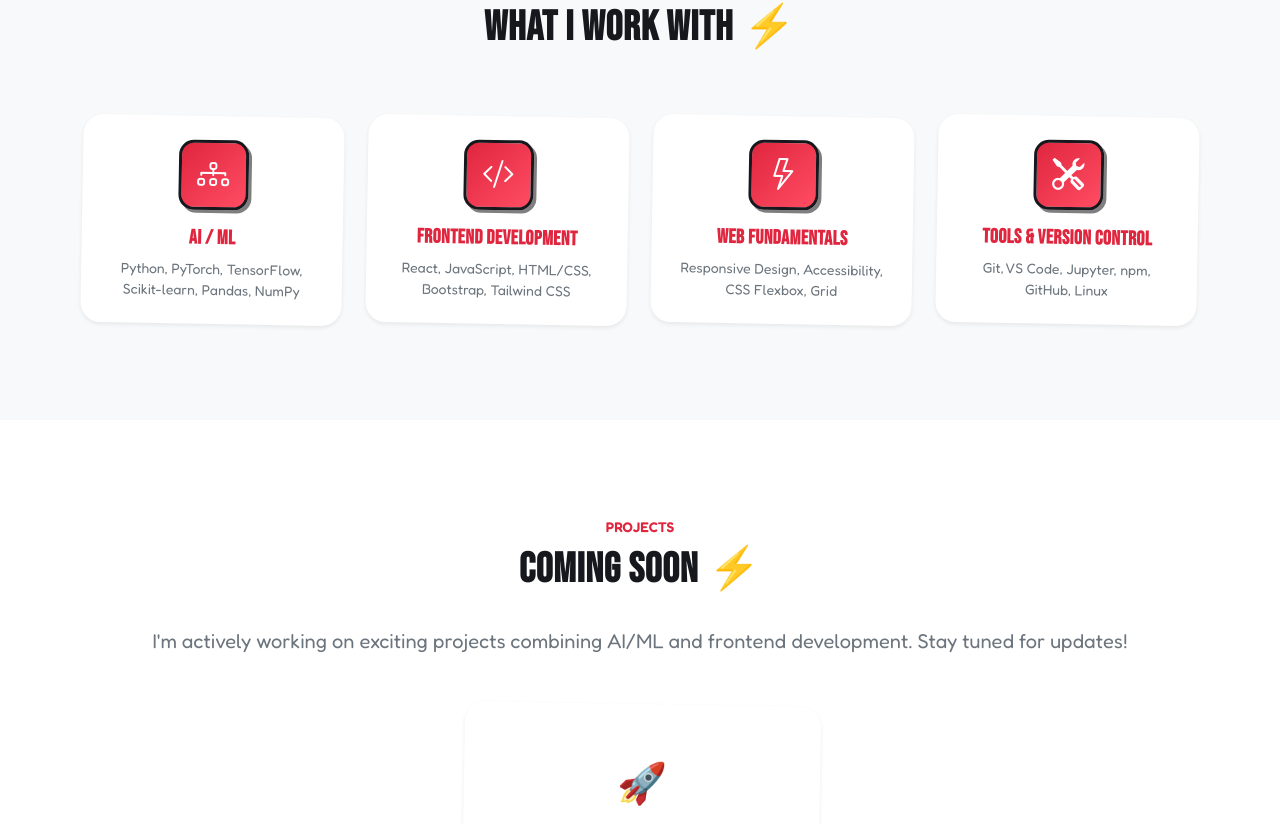
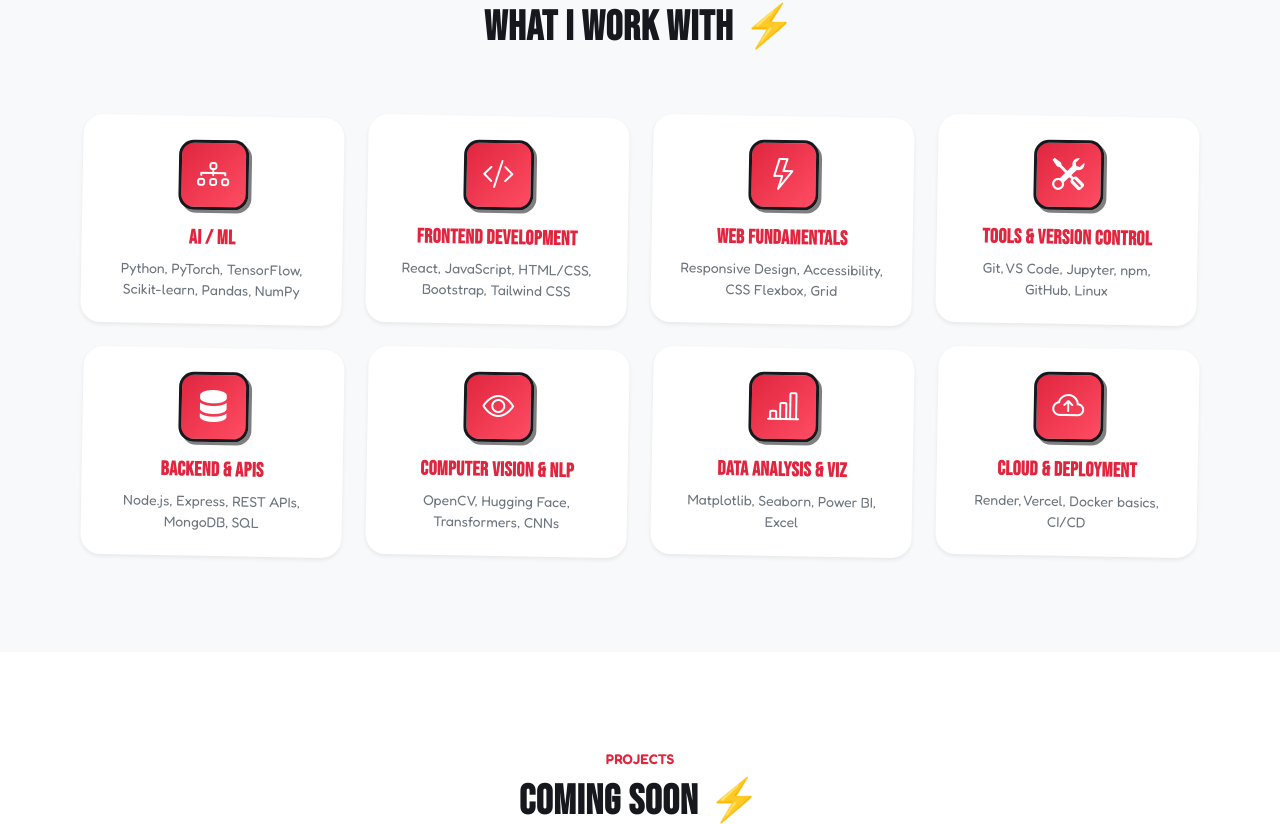
Before and after one commit to sathwik10126/sathwik10126.github.i, a website: page index.html in a window 1280 px wide. Shown: the part 1573-2397 px from the top of the page. Drawn offline with nearby package versions, Linux system fonts and the light colour scheme.

Commit message:
added some Skills

```diff
--- a/index.html
+++ b/index.html
@@ -158,6 +158,40 @@
           <p class="text-secondary small mb-0">Git, VS Code, Jupyter, npm, GitHub, Linux</p>
         </div>
       </div>
+
+      <!-- New cards -->
+      <div class="col-md-6 col-lg-3">
+        <div class="skill-card card border-0 shadow-sm h-100 p-4 text-center">
+          <span class="skill-sfx">WHAM!</span>
+          <div class="skill-icon mb-3"><i class="bi bi-server"></i></div>
+          <h5 class="fw-bold">Backend & APIs</h5>
+          <p class="text-secondary small mb-0">Node.js, Express, REST APIs, MongoDB, SQL</p>
+        </div>
+      </div>
+      <div class="col-md-6 col-lg-3">
+        <div class="skill-card card border-0 shadow-sm h-100 p-4 text-center">
+          <span class="skill-sfx">SMASH!</span>
+          <div class="skill-icon mb-3"><i class="bi bi-eye"></i></div>
+          <h5 class="fw-bold">Computer Vision & NLP</h5>
+          <p class="text-secondary small mb-0">OpenCV, Hugging Face, Transformers, CNNs</p>
+        </div>
+      </div>
+      <div class="col-md-6 col-lg-3">
+        <div class="skill-card card border-0 shadow-sm h-100 p-4 text-center">
+          <span class="skill-sfx">KAPOW!</span>
+          <div class="skill-icon mb-3"><i class="bi bi-bar-chart-line"></i></div>
+          <h5 class="fw-bold">Data Analysis & Viz</h5>
+          <p class="text-secondary small mb-0">Matplotlib, Seaborn, Power BI, Excel</p>
+        </div>
+      </div>
+      <div class="col-md-6 col-lg-3">
+        <div class="skill-card card border-0 shadow-sm h-100 p-4 text-center">
+          <span class="skill-sfx">BLAST!</span>
+          <div class="skill-icon mb-3"><i class="bi bi-cloud-arrow-up"></i></div>
+          <h5 class="fw-bold">Cloud & Deployment</h5>
+          <p class="text-secondary small mb-0">Render, Vercel, Docker basics, CI/CD</p>
+        </div>
+      </div>
     </div>
   </div>
 </section>
```
Lines whose indentation alone changed are shown as unchanged.
